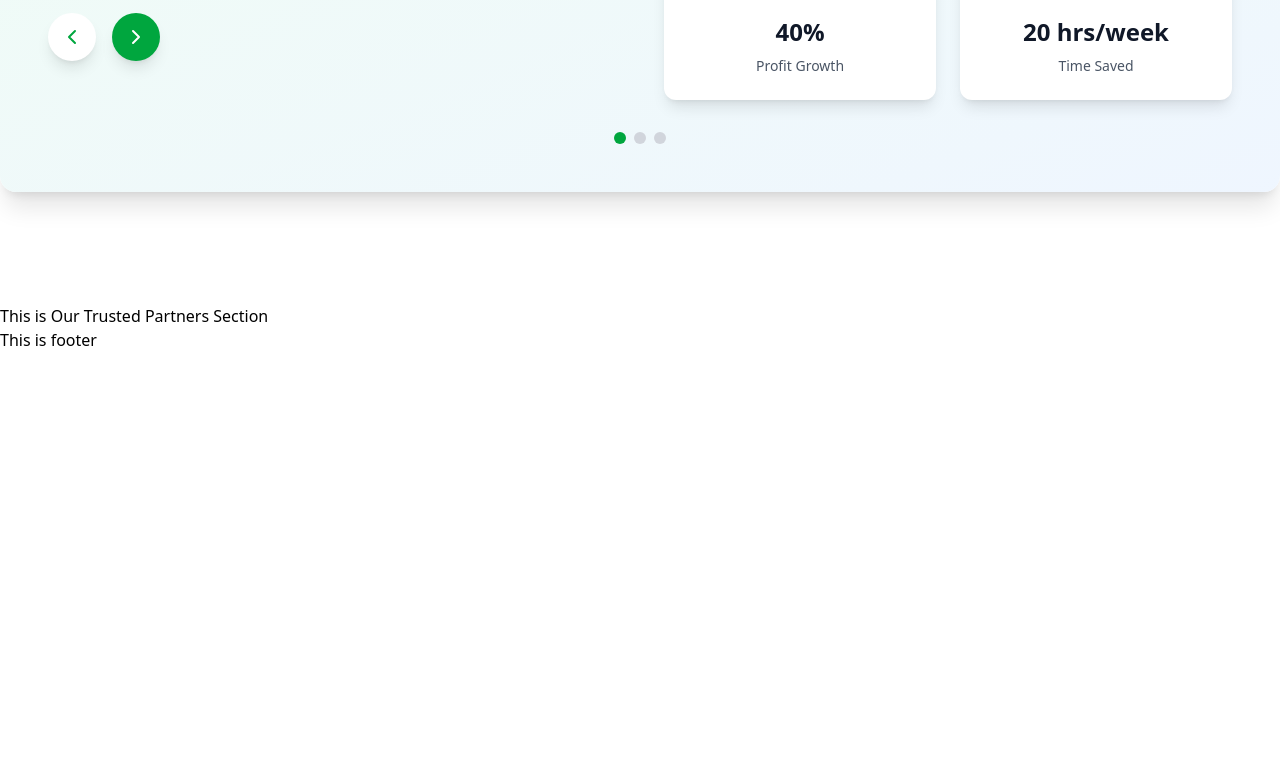
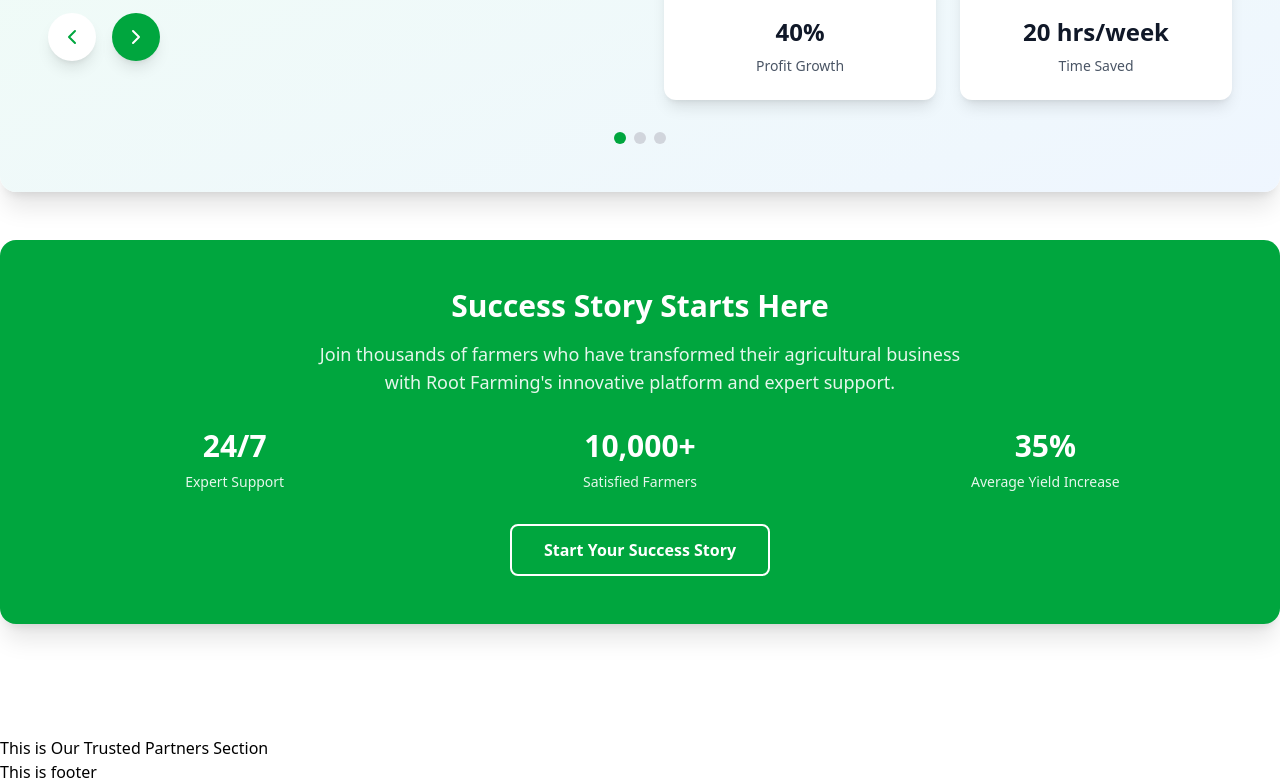
Before and after one commit to Subroto89/root-farming-frontend, a React (Vite) app: page / in a window 1280 px wide. Shown: the part 796-1580 px from the top of the page. Before the commit the page ends 1148 px from the top, so only its background shows below. Built offline with nearby package versions, Linux system fonts and the light colour scheme.

Commit message:
Added: SuccessStory With CountUp

```diff
--- a/package.json
+++ b/package.json
@@ -13,6 +13,7 @@
     "@tailwindcss/vite": "^4.1.13",
     "lucide-react": "^0.544.0",
     "react": "^19.1.1",
+    "react-countup": "^6.5.3",
     "react-dom": "^19.1.1",
     "react-router": "^7.9.1",
     "tailwindcss": "^4.1.13"
--- a/src/components/HomePage/FarmerSuccessStoriesSection.jsx
+++ b/src/components/HomePage/FarmerSuccessStoriesSection.jsx
@@ -1,5 +1,15 @@
-import { ChevronLeft, ChevronRight, DollarSign, Droplets, Star, TrendingUp, Zap } from "lucide-react";
 import { useState } from "react";
+import CountUp from "react-countup";
+import {
+  ChevronLeft,
+  ChevronRight,
+  DollarSign,
+  Droplets,
+  Star,
+  TrendingUp,
+  Zap,
+} from "lucide-react";
+
 
 const FarmerSuccessStoriesSection = () => {
   const [currentStory, setCurrentStory] = useState(0);
@@ -62,7 +72,7 @@
   const currentFarmer = stories[currentStory];
 
   return (
-    <div className="py-16 rounded mt-16">
+    <div className="max-w-7xl mx-auto py-16 rounded mt-16">
       {/* Header Part -------------------------------- */}
       <div className="text-center mb-12">
         <h2 className="text-3xl md:text-4xl font-bold text-gray-900 mb-4">
@@ -73,7 +83,6 @@
           Real farmers, real results. Discover how Root Farming is transforming
           agricultural businesses across the country.
         </p>
-
 
         {/* Story Card --------------------------------*/}
         <div className="bg-gradient-to-br from-green-50 to-blue-50 rounded-2xl shadow-xl p-8 lg:p-12 mb-12">
@@ -101,7 +110,9 @@
                         className="h-5 w-5 text-yellow-400 fill-current"
                       />
                     ))}
-                          <span className="ml-2 text-gray-600 text-sm">5.0 Rating</span>
+                    <span className="ml-2 text-gray-600 text-sm">
+                      5.0 Rating
+                    </span>
                   </div>
                 </div>
               </div>
@@ -156,12 +167,48 @@
                   key={index}
                   onClick={() => setCurrentStory(index)}
                   className={`w-3 h-3 rounded-full transition-all duration-300 ${
-                          index === currentStory ? 'bg-green-600' : 'bg-gray-300'
+                    index === currentStory ? "bg-green-600" : "bg-gray-300"
                   }`}
                 />
               ))}
             </div>
           </div>
+        </div>
+        {/* CTA Section with CountUp */}
+        <div className="bg-green-600 text-white rounded-2xl shadow-xl p-8 lg:p-12 text-center">
+          <h3 className="text-2xl lg:text-3xl font-bold mb-4">
+            Success Story Starts Here
+          </h3>
+          <p className="text-lg opacity-90 mb-8 max-w-2xl mx-auto">
+            Join thousands of farmers who have transformed their agricultural
+            business with Root Farming's innovative platform and expert support.
+          </p>
+
+          <div className="grid md:grid-cols-3 gap-8 mb-8">
+            <div className="text-center">
+              <div className="text-3xl font-bold mb-2">
+                <CountUp end={24} duration={2} />
+                /7
+              </div>
+              <div className="text-sm opacity-90">Expert Support</div>
+            </div>
+            <div className="text-center">
+              <div className="text-3xl font-bold mb-2">
+                <CountUp end={10000} duration={3} />+
+              </div>
+              <div className="text-sm opacity-90">Satisfied Farmers</div>
+            </div>
+            <div className="text-center">
+              <div className="text-3xl font-bold mb-2">
+                <CountUp end={35} duration={2.5} />%
+              </div>
+              <div className="text-sm opacity-90">Average Yield Increase</div>
+            </div>
+          </div>
+
+          <button className="inline-flex items-center bg-transparent border-2 border-white text-white px-8 py-3 rounded-lg font-semibold hover:bg-white hover:text-green-700 transition-all duration-300">
+            Start Your Success Story
+          </button>
         </div>
       </div>
     </div>
```
Also changed, not shown: 1 other file (tests, documents, lock files or other folders). Lines whose indentation alone changed are shown as unchanged.
